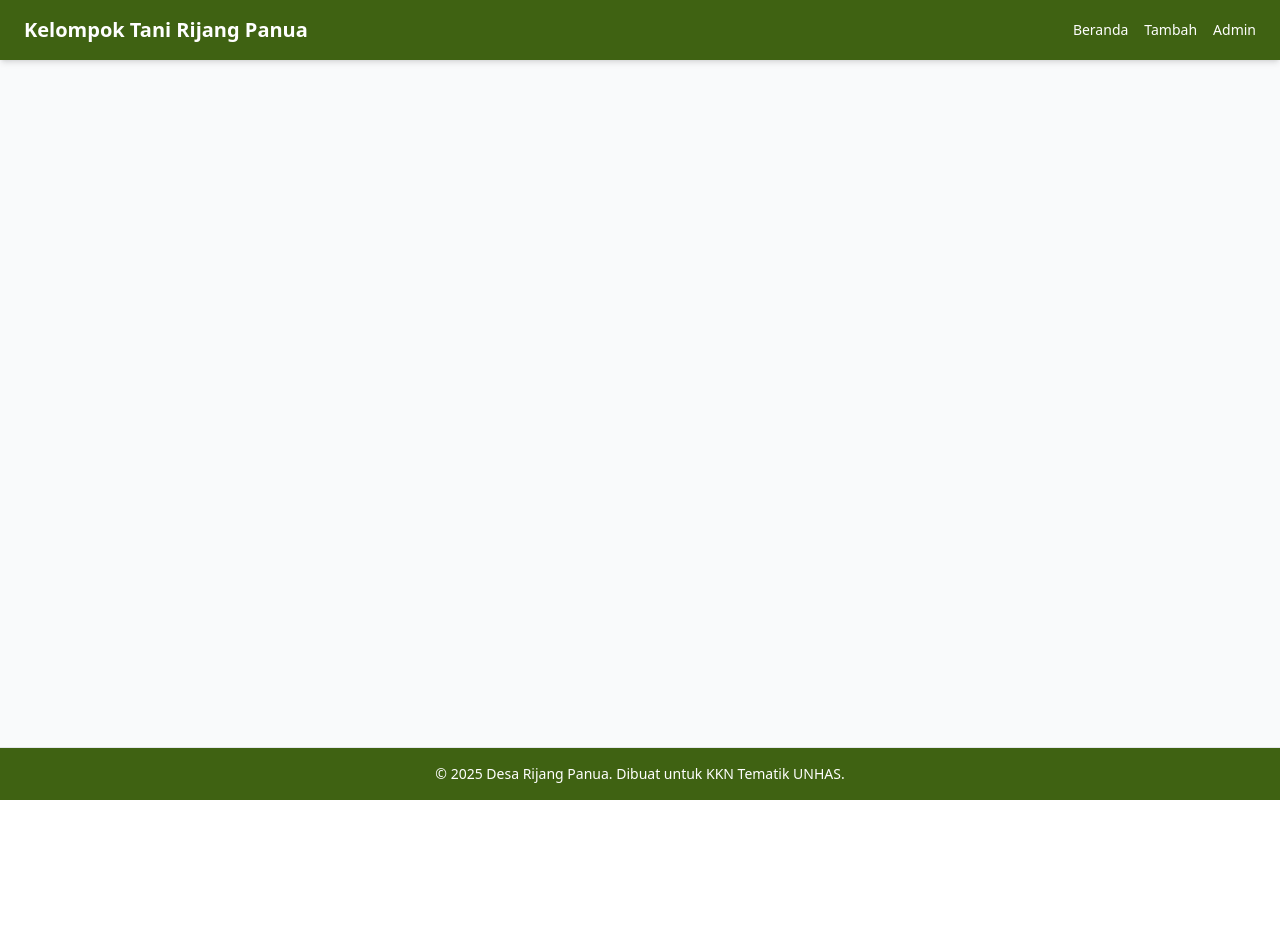
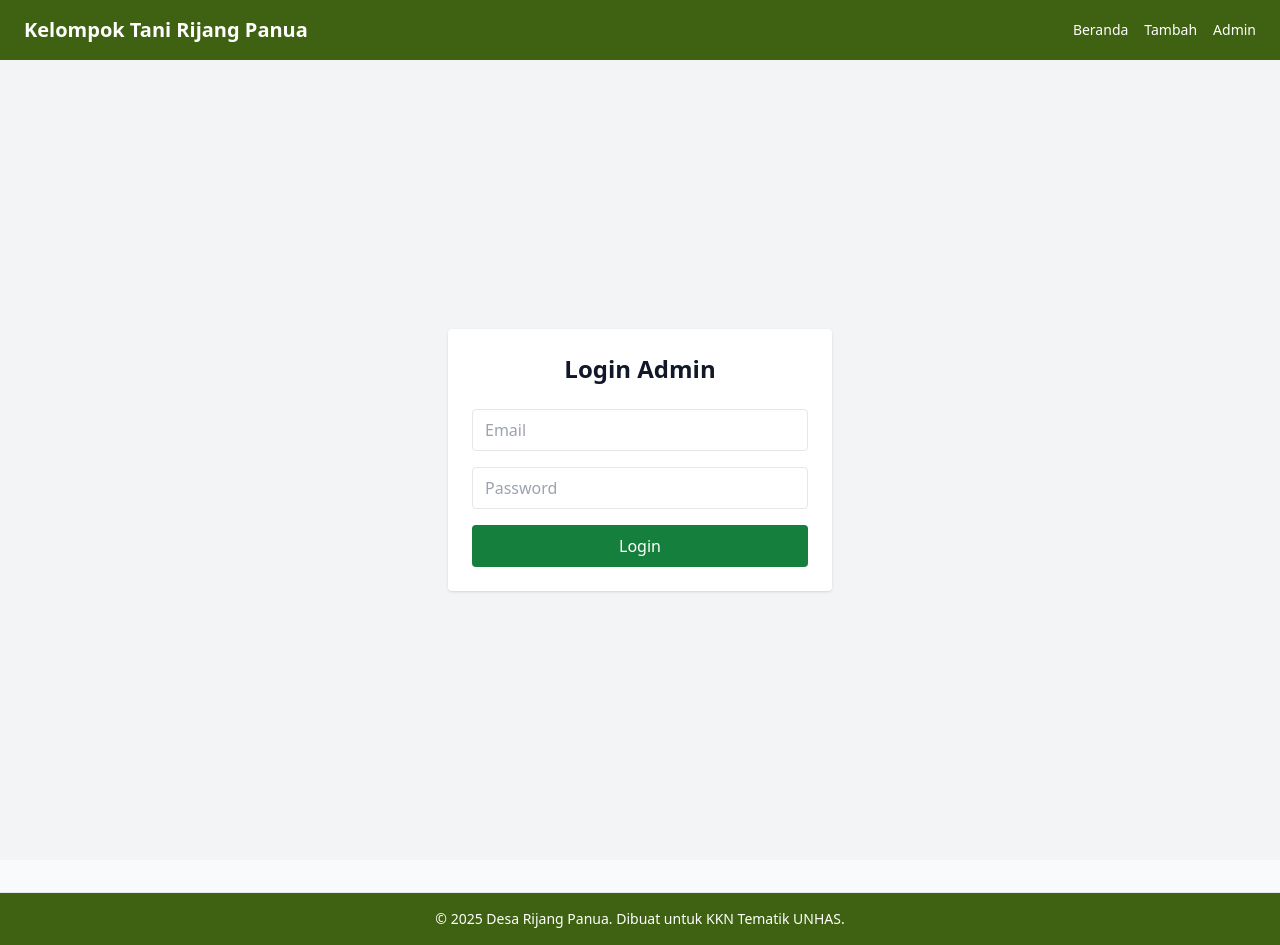
Before and after one commit to Entrind/Kelompok-Tani-Rijang-Panua, a React (Vite) app: page /admin/login in a window 1280 px wide. Before the commit the page ends 800 px from the top, so only its background shows below. Built offline with nearby package versions, Linux system fonts and the light colour scheme; no server answers.

Commit message:
feat(auth): setup awal autentikasi admin dengan Firebase Auth
- Tambah halaman login admin di /admin/login
- Integrasi Firebase Auth (email/password)
- Tambah form login dan validasi input
- Setup redirect ke dashboard setelah login berhasil
- Belum aktifkan proteksi route & belum ada fitur logout

```diff
--- a/src/App.jsx
+++ b/src/App.jsx
@@ -6,6 +6,7 @@ import KelompokList from './pages/Public/KelompokList';
 import DetailPublik from './pages/Public/Detail';
 import Admin from './pages/Admin/Admin';
 import Detail from "./pages/Admin/Detail";
+import AdminLogin from './pages/Auth/Login';
 import Header from './components/layouts/Header';
 import Footer from './components/layouts/Footer';
 
@@ -27,6 +28,7 @@ function App() {
             {/* Halaman Admin */}
             <Route path="/admin" element={<Admin />} />
             <Route path="/admin/detail/:id" element={<Detail />} />
+            <Route path="/admin/login" element={<AdminLogin />} />
           </Routes>
         </main>
         <Footer />
--- a/src/firebase.js
+++ b/src/firebase.js
@@ -1,6 +1,7 @@
 // Import the functions you need from the SDKs you need
 import { initializeApp } from "firebase/app";
 import { getFirestore } from "firebase/firestore";
+import { getAuth } from "firebase/auth";
 // TODO: Add SDKs for Firebase products that you want to use
 // https://firebase.google.com/docs/web/setup#available-libraries
 
@@ -21,3 +22,4 @@ const app = initializeApp(firebaseConfig);
 
 // Export Firestore DB
 export const db = getFirestore(app);
+export const auth = getAuth(app);
--- /dev/null
+++ b/src/pages/Auth/Login.jsx
@@ -0,0 +1,79 @@
+import React, { useState } from "react";
+import { signInWithEmailAndPassword } from "firebase/auth";
+import { auth, db } from "../../firebase";
+import { doc, getDoc } from "firebase/firestore";
+import { useNavigate } from "react-router-dom";
+import { toast } from "react-toastify";
+
+export default function AdminLogin() {
+  const [email, setEmail] = useState("");
+  const [password, setPassword] = useState("");
+  const [loading, setLoading] = useState(false);
+  const navigate = useNavigate();
+
+  const handleLogin = async (e) => {
+    e.preventDefault();
+    setLoading(true);
+    try {
+      const userCredential = await signInWithEmailAndPassword(auth, email, password);
+      const uid = userCredential.user.uid;
+
+      const adminRef = doc(db, "admins", uid);
+      const adminSnap = await getDoc(adminRef);
+
+      if (!adminSnap.exists()) {
+        toast.error("Akun ini bukan admin!");
+        return;
+      }
+
+      // Simpan ke localStorage
+      localStorage.setItem("admin", JSON.stringify({
+        uid,
+        email,
+        nama: adminSnap.data().nama,
+        role: adminSnap.data().role
+      }));
+
+      toast.success("Login berhasil!");
+      navigate("/admin");
+    } catch (err) {
+      console.error(err);
+      toast.error("Email atau password salah");
+    } finally {
+      setLoading(false);
+    }
+  };
+
+  return (
+    <div className="min-h-screen flex items-center justify-center bg-gray-100 px-4">
+      <div className="max-w-sm w-full bg-white p-6 rounded shadow">
+        <h2 className="text-2xl font-bold mb-6 text-center">Login Admin</h2>
+        <form onSubmit={handleLogin}>
+          <input
+            type="email"
+            placeholder="Email"
+            className="w-full bg-white border px-3 py-2 rounded mb-4"
+            value={email}
+            onChange={(e) => setEmail(e.target.value)}
+            required
+          />
+          <input
+            type="password"
+            placeholder="Password"
+            className="w-full bg-white border px-3 py-2 rounded mb-4"
+            value={password}
+            onChange={(e) => setPassword(e.target.value)}
+            required
+          />
+          <button
+            type="submit"
+            disabled={loading}
+            className="w-full bg-green-700 text-white py-2 rounded hover:bg-green-800 transition"
+          >
+            {loading ? "Loading..." : "Login"}
+          </button>
+        </form>
+      </div>
+    </div>
+  );
+}
```
